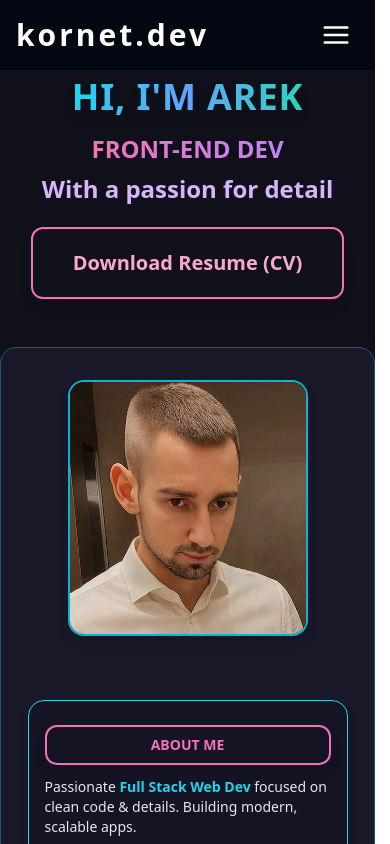
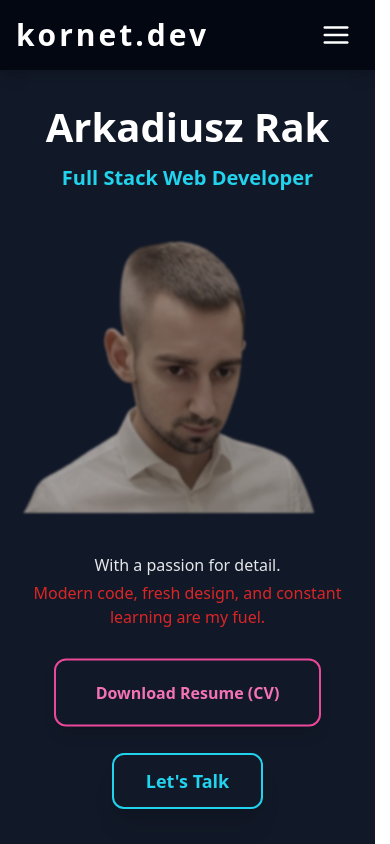
Before and after one commit to Kornetas/portfolio, a React (Vite) app: page / in a window 390 px wide. Shown: the top 844 px of the page. Built offline with nearby package versions, Linux system fonts and the light colour scheme.

Commit message:
feat(home): implement new landing page with hero section, responsive layout, and staggered animations

```diff
--- a/src/index.css
+++ b/src/index.css
@@ -36,3 +36,96 @@ html {
 .animate-slide-up {
   animation: slide-up 1s cubic-bezier(0.4, 0, 0.2, 1) forwards;
 }
+
+@keyframes glow {
+  0%,
+  100% {
+    opacity: 0.5;
+  }
+  50% {
+    opacity: 1;
+  }
+}
+.animate-glow {
+  animation: glow 2.5s infinite ease-in-out;
+}
+/* DODAJ DO TAILWINDA, np. w index.css (lub global.css) */
+@keyframes fade-in {
+  from {
+    opacity: 0;
+    transform: translateY(20px);
+  }
+  to {
+    opacity: 1;
+    transform: none;
+  }
+}
+@keyframes fade-in-down {
+  from {
+    opacity: 0;
+    transform: translateY(-32px);
+  }
+  to {
+    opacity: 1;
+    transform: none;
+  }
+}
+@keyframes fade-in-up {
+  from {
+    opacity: 0;
+    transform: translateY(40px);
+  }
+  to {
+    opacity: 1;
+    transform: none;
+  }
+}
+.animate-fade-in {
+  animation: fade-in 1s cubic-bezier(0.4, 0, 0.2, 1) forwards;
+}
+.animate-fade-in-down {
+  animation: fade-in-down 1s cubic-bezier(0.4, 0, 0.2, 1) forwards;
+}
+.animate-fade-in-up {
+  animation: fade-in-up 1s cubic-bezier(0.4, 0, 0.2, 1) forwards;
+}
+
+@media (min-width: 1500px) {
+  .hero-section {
+    transform: translateX(15%);
+  }
+  .hero-text {
+    /* overlap tylko na dużych – na mniejszych normalnie */
+    margin-left: -320px;
+    margin-top: -320px;
+  }
+}
+
+@media (max-width: 1199px) {
+  /* na średnich ekranach, resetujemy te przesunięcia */
+  .hero-section {
+    transform: none;
+  }
+  .hero-text {
+    margin-left: 0;
+    margin-top: 0;
+  }
+}
+
+/* Opcjonalnie na jeszcze mniejszych (tablet/telefon) */
+@media (max-width: 767px) {
+  .hero-section {
+    transform: none !important;
+  }
+  .hero-text {
+    margin-left: 0 !important;
+    margin-top: 0 !important;
+  }
+}
+
+.hero-avatar-filter {
+  filter: blur(1px) grayscale(50%) brightness(0.5);
+}
+.hero-avatar-mobile-filter {
+  filter: blur(1px) grayscale(50%) brightness(0.8);
+}
--- a/src/pages/Home.jsx
+++ b/src/pages/Home.jsx
@@ -1,13 +1,105 @@
-import LandingHero from "../components/LandingHero";
-import FeaturedProjects from "../components/FeaturedProjects";
-import ProfileShowcase from "../components/ProfileShowcase";
+import React from "react";
+import { useNavigate } from "react-router-dom";
+import StaggeredList from "../components/StaggeredList";
+import avatar from "/profile.png";
 
-export default function Home() {
+export default function Hero() {
+  const navigate = useNavigate();
+
   return (
-    <main className="bg-[#10101a] min-h-screen">
-      <LandingHero />
-      <ProfileShowcase />
-      <FeaturedProjects />
-    </main>
+    <div className="overflow-hidden w-full">
+      <section className="hero-section relative w-full flex flex-col-reverse md:flex-row md:min-h-screen">
+        {/* Screen (desktop only) */}
+        <StaggeredList
+          from="bottom"
+          stagger={1}
+          duration={0.5}
+          delay={0.3}
+          className="relative w-full md:w-2/4 items-center justify-center py-8 md:py-0 hidden md:flex md:-mt-32"
+        >
+          <img
+            src={avatar}
+            alt="Arek"
+            className="
+              object-contain
+              md:h-[80vh] md:max-h-[1050px]
+              w-auto
+              opacity-90
+              z-10
+              select-none
+              pointer-events-none
+              hero-avatar-filter
+            "
+            draggable="false"
+          />
+          <div className="absolute inset-0 z-0 pointer-events-none">
+            <div className="w-full h-full rounded-3xl blur-2xl bg-gradient-to-br from-black/30 via-white/10 to-gray-900/40"></div>
+          </div>
+        </StaggeredList>
+
+        {/* (mobile) */}
+        <div className="hero-text w-full md:w-2/4 flex flex-col justify-center items-center md:items-start px-4 sm:px-10 md:pl-20 z-10 pb-12 md:pb-0 pt-8 md:pt-0">
+          <StaggeredList
+            from="bottom"
+            stagger={0.5}
+            duration={1}
+            className="w-full flex flex-col items-center md:items-start"
+          >
+            <h1 className="text-white font-extrabold mb-3 sm:mb-1 leading-tight text-center md:text-left text-[clamp(2.5rem,7vw,5rem)]">
+              Arkadiusz Rak
+            </h1>
+
+            <h2 className="text-xl sm:text-2xl md:text-4xl font-bold text-cyan-400 mb-2 text-center md:text-left">
+              Full Stack Web Developer
+            </h2>
+
+            {/* photo mobile */}
+            <div className="w-full flex justify-center my-4 md:hidden">
+              <img
+                src={avatar}
+                alt="Arek"
+                className="
+                  object-contain
+                  h-[38vh] xs:h-[45vh] sm:h-[52vh] max-h-[350px]
+                  w-auto
+                  opacity-90
+                  select-none
+                  pointer-events-none
+                  hero-avatar-mobile-filter
+                "
+                draggable="false"
+              />
+            </div>
+
+            <p className="text-gray-200 md:text-xl sm:text-lg max-w-xl mb-1 text-center md:text-left">
+              With a passion for detail.
+            </p>
+
+            <p className="text-red-600 md:text-xl sm:text-lg max-w-xl mb-4 text-center md:text-left">
+              Modern code, fresh design, and constant learning are my fuel.
+            </p>
+
+            <div className="flex gap-4 sm:gap-6 flex-col sm:flex-row items-center md:items-start">
+              {/* DOWNLOAD */}
+              <a
+                href="/CV.pdf"
+                download
+                className="mt-4 px-10 py-5 border-2 border-pink-500 rounded-xl text-pink-400 font-bold hover:bg-pink-400 hover:text-black transition shadow-lg animate-bounce"
+              >
+                Download Resume (CV)
+              </a>
+              {/* ROUTE */}
+              <button
+                onClick={() => navigate("/contact")}
+                className="mt-2 px-8 py-3 rounded-xl font-bold border-2 border-cyan-400 text-cyan-400 shadow-xl hover:bg-cyan-400 hover:text-[#181828] transition text-lg"
+                type="button"
+              >
+                Let's Talk
+              </button>
+            </div>
+          </StaggeredList>
+        </div>
+      </section>
+    </div>
   );
 }
--- a/tailwind.config.js
+++ b/tailwind.config.js
@@ -25,7 +25,7 @@ export default {
         slideDownUp: "slideDownUp 3s cubic-bezier(0.4, 0, 0.2, 1)",
       },
       animation: {
-        "bounce-x": "bounce-x 1.8s infinite ease-in-out",
+        "bounce-x": "bounce-x 1s infinite ease-in-out",
       },
     },
   },
```
Also changed, not shown: public/profile.png (added).
